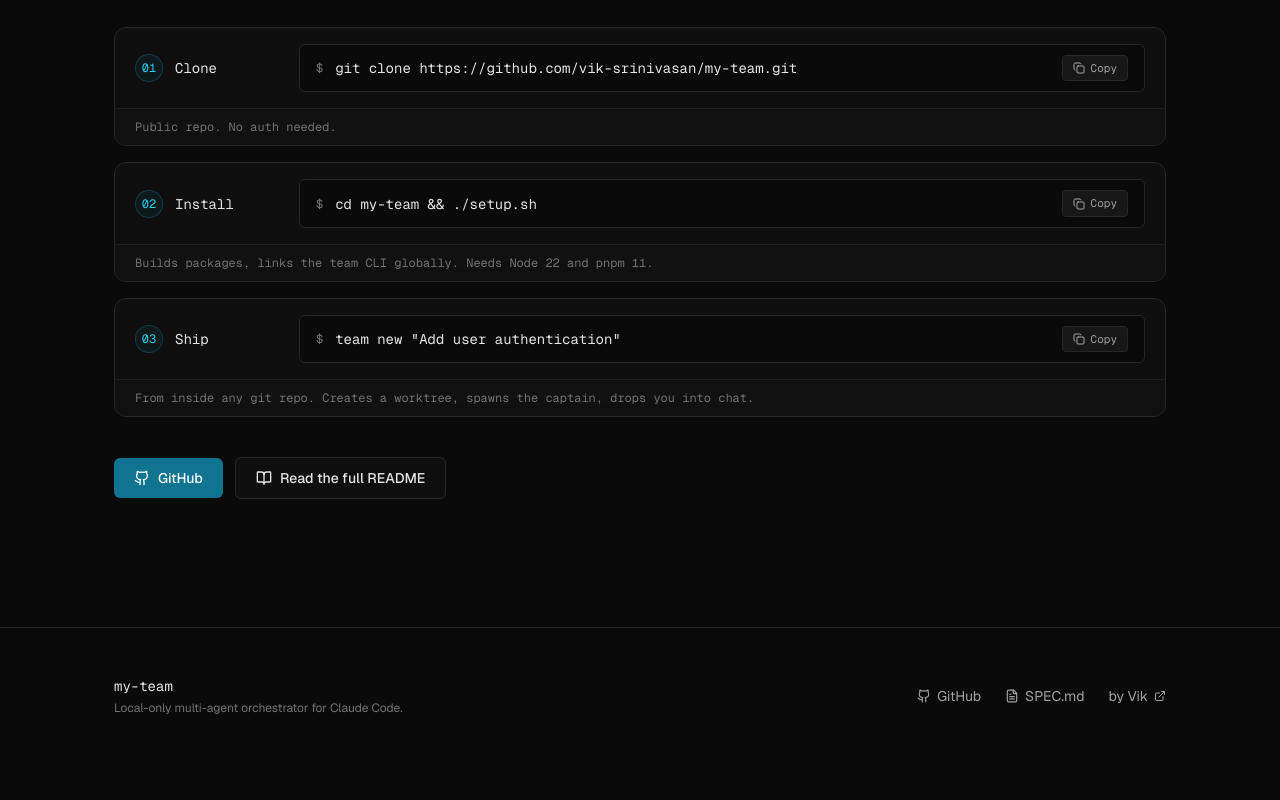
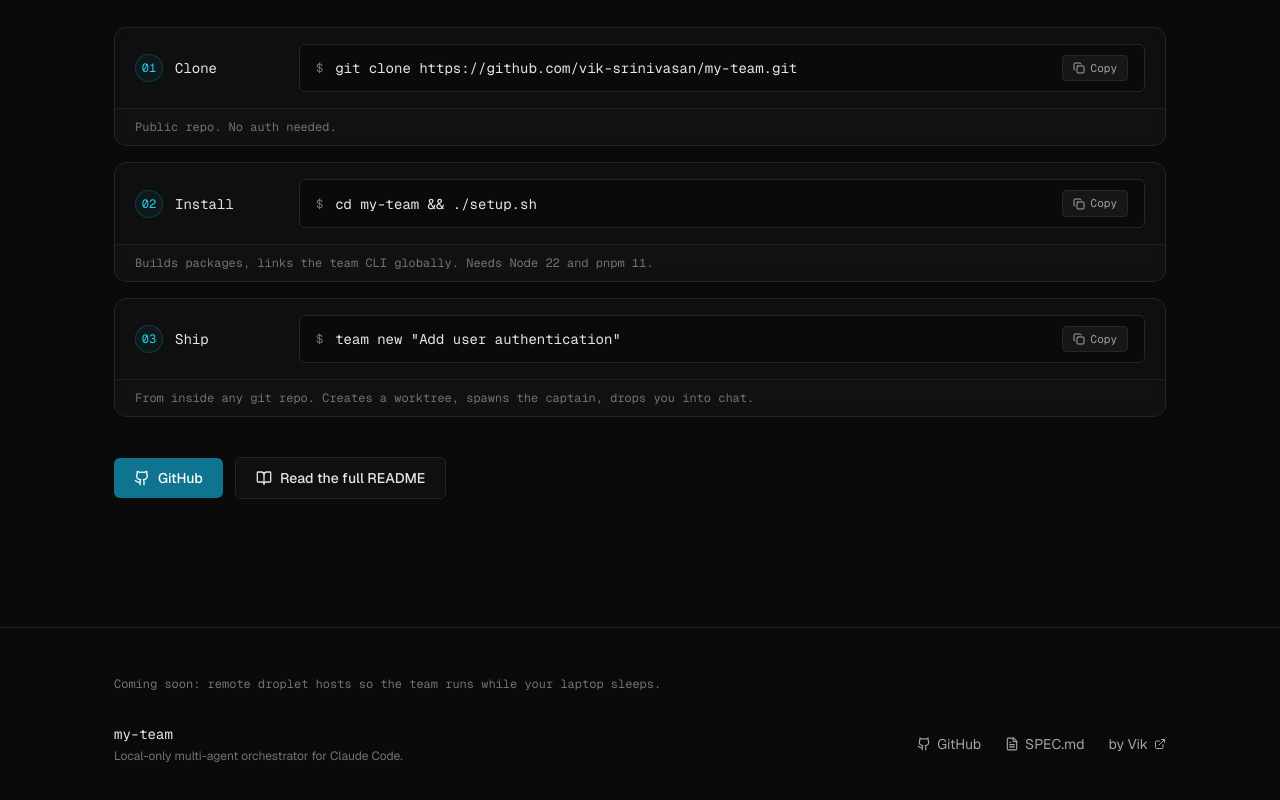
Before and after one commit to vik-srinivasan/my-team, a Next.js app in the folder apps/landing/: page / in a window 1280 px wide. Shown: the part 5792-6592 px from the top of the page. Before the commit the page ends 6556 px from the top, so only its background shows below. Built offline with nearby package versions, Linux system fonts and the light colour scheme.

Commit message:
feat(landing): add roadmap footer note
Hint at the next milestone (remote droplet hosts) without crowding the
v0.1 hero badge. Muted/small styling keeps it informational rather than
competing with the main pitch.

```diff
--- a/apps/landing/app/components/Footer.tsx
+++ b/apps/landing/app/components/Footer.tsx
@@ -8,6 +8,9 @@ export default function Footer() {
   return (
     <footer className="relative border-t border-[color:var(--color-border)] py-12">
       <div className="mx-auto max-w-[1100px] px-6">
+        <p className="mb-8 font-mono text-xs text-[color:var(--color-dim)]">
+          Coming soon: remote droplet hosts so the team runs while your laptop sleeps.
+        </p>
         <div className="flex flex-col items-start justify-between gap-6 md:flex-row md:items-center">
           <div>
             <div className="font-mono text-sm text-[color:var(--color-text)]">my-team</div>
```
